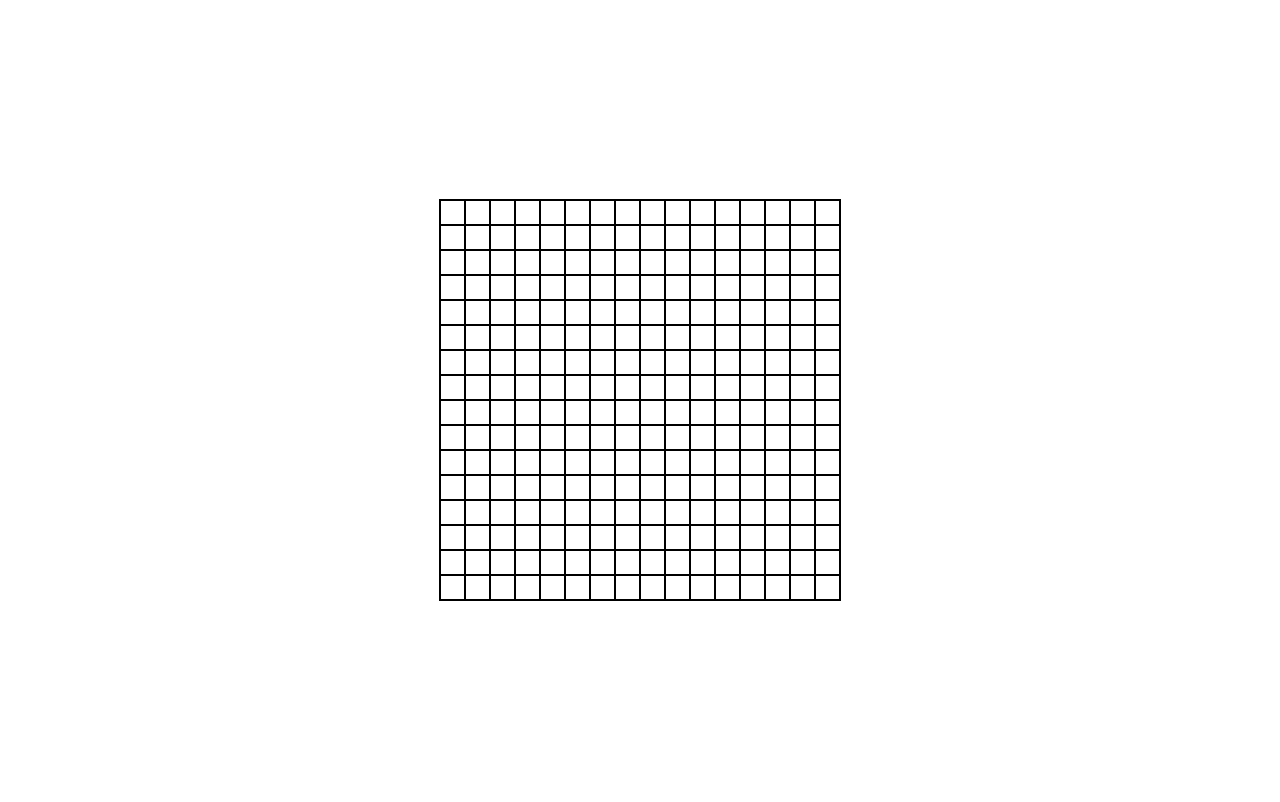
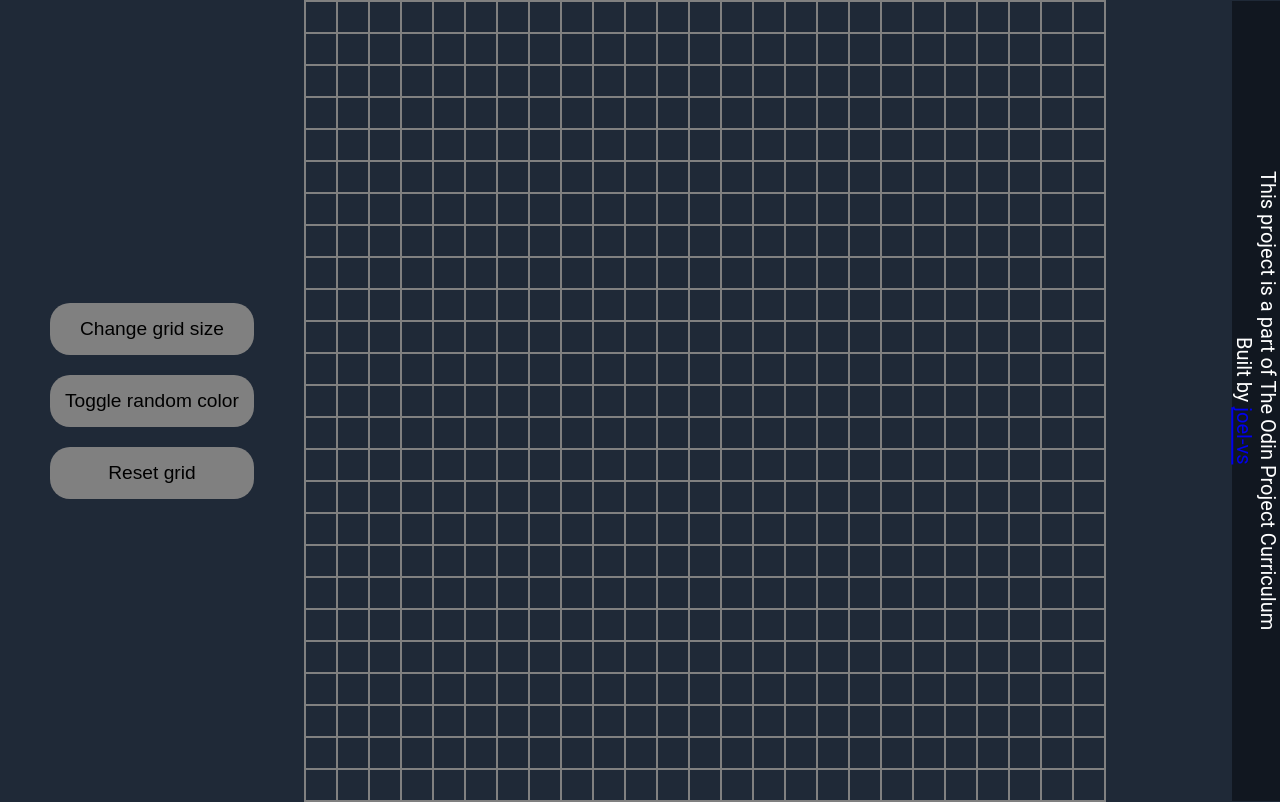
Before and after one commit to joel-vs/etch-a-sketch, a plain HTML site: page index.html in a window 1280 px wide. Drawn offline with Linux system fonts and the light colour scheme.

Commit message:
feat: implement grid resizing with button

```diff
--- a/index.html
+++ b/index.html
@@ -6,7 +6,16 @@
     <link rel="stylesheet" href="./style.css">
 </head>
 <body>
-    <div class="container">
+    <div class="outerContainer">
+        <div class="buttons">
+            <button class="gridSize">Change grid size</button>
+            <button class="toggle">Toggle random color</button>
+            <button class="reset">Reset grid</button>
+        </div>
+        <div class="container">
+        </div>
+    </div>
+    <div class="footer">This project is a part of The Odin Project Curriculum <br>Built by <a href="https://github.com/joel-vs" target="_blank">joel-vs</a>
     </div>
     <script src="script.js"></script>
 </body>
--- a/script.js
+++ b/script.js
@@ -1,11 +1,37 @@
 const container = document.querySelector(".container");
-let gridSize = 16;
+const gridSizeButton = document.querySelector(".gridSize");
 
-container.innerHTML = '';
+let gridSize = 25;
 
-for (let i = 0; i < gridSize * gridSize; i++) {
-    let div = document.createElement('div');
-    container.appendChild(div);
-}
+function createGrid(gridSize) {
+    container.textContent = '';
+    let containerSize = Math.min(window.innerWidth, window.innerHeight);
+    let divSize = containerSize / gridSize;
 
-container.style.width = `${gridSize * 25}px`;
+    for (let i = 0; i < gridSize * gridSize; i++) {
+        let div = document.createElement('div');
+        div.style.width = `${divSize}px`
+        div.style.height = `${divSize}px`
+        container.appendChild(div);
+    };
+};
+
+createGrid(gridSize);
+
+gridSizeButton.addEventListener('click', () => {
+    let input = prompt("Enter the number of square per side (max 100): ")
+    if (input === null) {
+        return;
+    };
+    gridSize = parseInt(input);
+    if (isNaN(gridSize) || gridSize > 100 || gridSize <= 0) {
+        alert("Please enter a number between 1 and 100.");
+    }
+    else {
+        createGrid(gridSize);
+    };
+});
+
+window.addEventListener('resize', () => {
+    createGrid(gridSize);
+});
--- a/style.css
+++ b/style.css
@@ -5,9 +5,9 @@ body {
     justify-content: center;
     align-items: center;
     margin: 0;
-    flex-direction: column;
     align-items: center;
     box-sizing: border-box;
+    background: #1F2937;
 }
 
 .container {
@@ -15,12 +15,44 @@ body {
     flex-wrap: wrap;
     justify-content: center;
     align-items: center;
-    border: 1px solid black;
+    border: 1px solid grey;
+    height: 100vh;
+    width: 100vh;
 }
 
 .container>div {
-    border: 1px solid black;
-    height: 25px;
-    width: 25px;
+    border: 1px solid grey;
     box-sizing: border-box;
 }
+
+.outerContainer {
+    display: flex;
+    flex: 1;
+    margin-left: 50px;
+}
+
+.buttons {
+    display: flex;
+    flex-direction: column;
+    gap: 20px;
+    margin-right: 50px;
+    justify-content: center;
+}
+
+.buttons>* {
+    padding: 15px;
+    background-color: grey;
+    font-size: larger;
+    cursor: pointer;
+    border: none;
+    border-radius: 20px;
+}
+
+.footer {
+    writing-mode: vertical-rl;
+    color: white;
+    font-size: 20px;
+    text-align: center;
+    background-color: #111720;
+    height: 100vh;
+}
```
